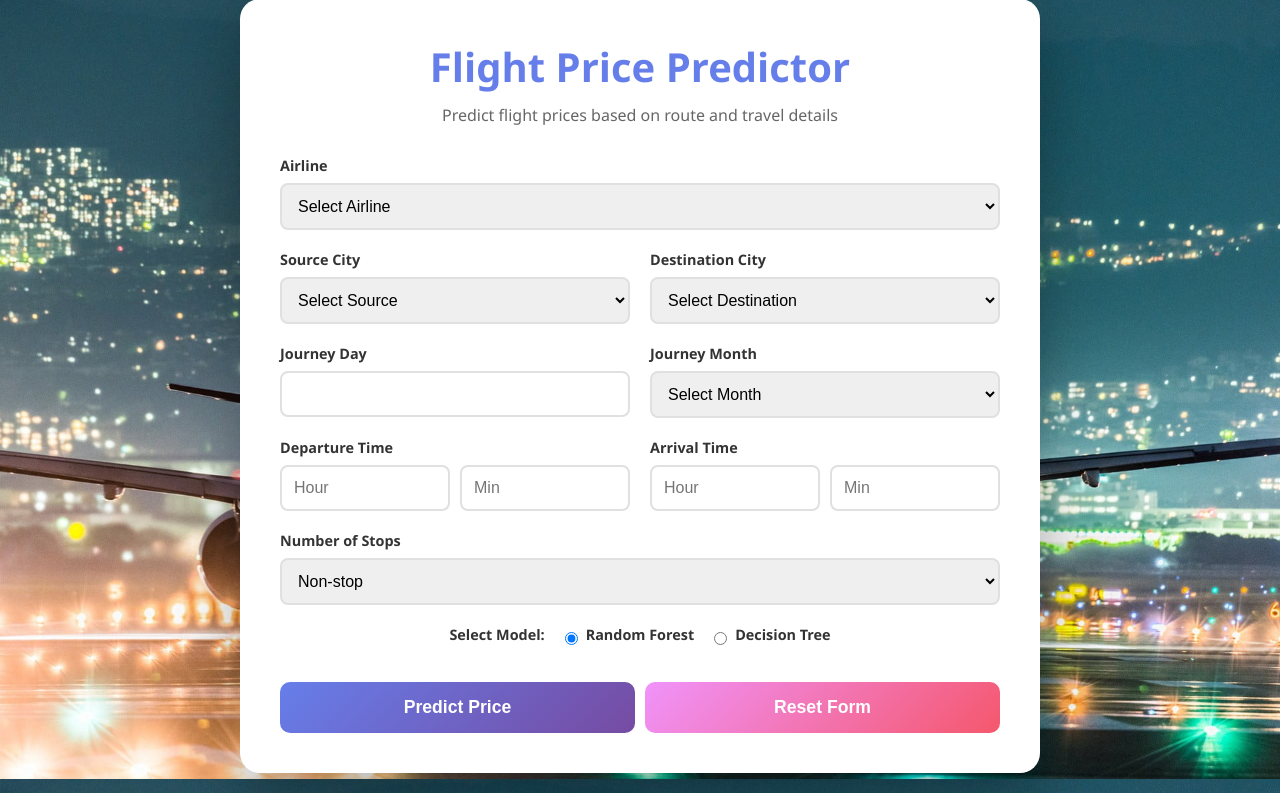
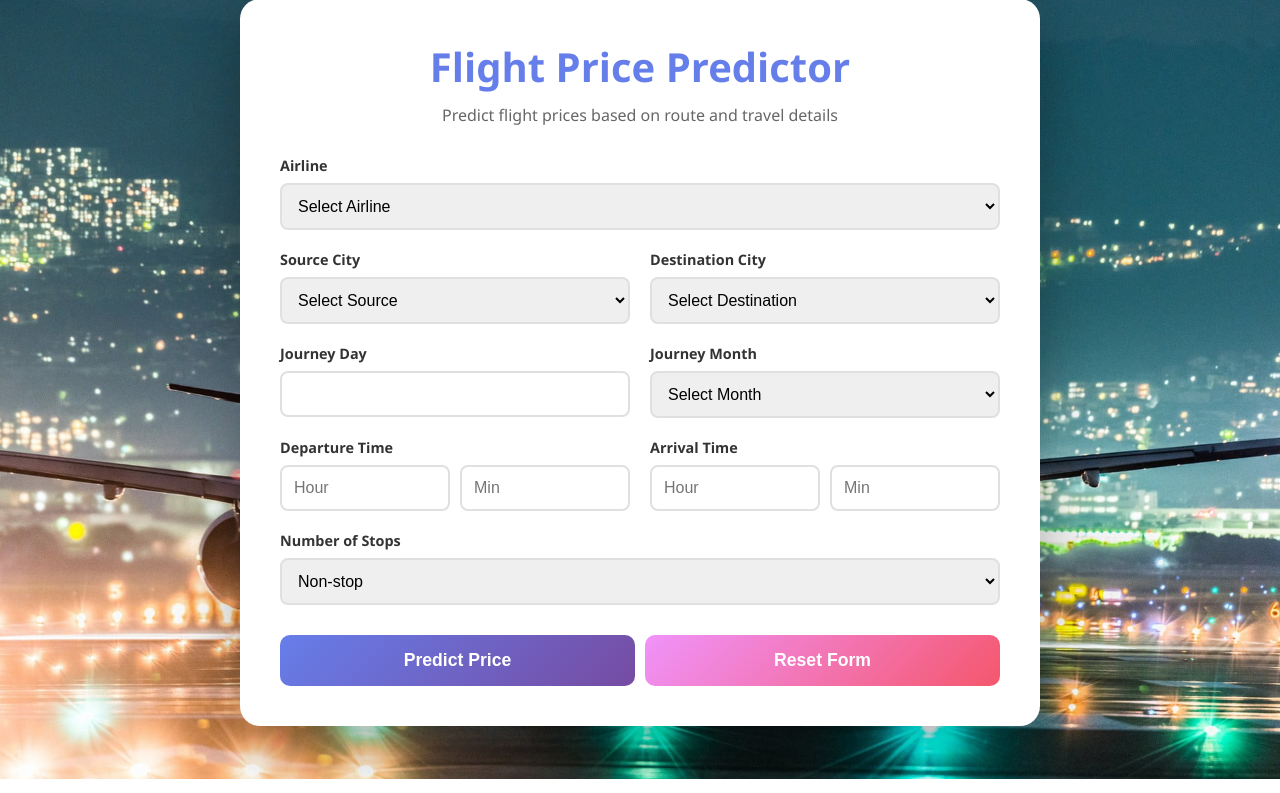
Before and after one commit to berkespetsnaz/Flight_price_prediction_ml_project, a Flask app: page / in a window 1280 px wide. Shown: the part 21-814 px from the top of the page. Run offline with Flask 3, Linux system fonts and the light colour scheme; parts of the project's set-up code (start-up, migrations or seed data) failed here and were passed over.

Commit message:
Now displays both model predictions

```diff
--- a/main.py
+++ b/main.py
@@ -1,9 +1,10 @@
-from flask import Flask, render_template, request, jsonify
+from flask import Flask, render_template, request, jsonify, session
 import pickle
 import pandas as pd
 import numpy as np
 
 app = Flask(__name__)
+app.secret_key = 'your-secret-key-here-change-this-in-production'
 
 # Load the saved models
 with open('tuned_dtr.pkl', 'rb') as file:
@@ -68,10 +69,13 @@ flight_times = {
 
 @app.route('/')
 def index():
+    # Get last form data from session if available
+    last_data = session.get('last_prediction', {})
     return render_template('index.html',
                          airlines=list(airline_dict.keys()),
                          sources=source_cities,
-                         destinations=list(destination_dict.keys()))
+                         destinations=list(destination_dict.keys()),
+                         last_data=last_data)
 
 @app.route('/get_flight_time', methods=['POST'])
 def get_flight_time():
@@ -103,7 +107,20 @@ def predict():
         arrival_hour = int(request.form['arrival_hour'])
         arrival_min = int(request.form['arrival_min'])
         total_stops = int(request.form['total_stops'])
-        model_choice = request.form.get('model', 'rfr')
+
+        # Store form data in session for later use
+        session['last_prediction'] = {
+            'airline': airline,
+            'source': source,
+            'destination': destination,
+            'journey_day': journey_day,
+            'journey_month': journey_month,
+            'departure_hour': departure_hour,
+            'departure_min': departure_min,
+            'arrival_hour': arrival_hour,
+            'arrival_min': arrival_min,
+            'total_stops': total_stops
+        }
 
         # Calculate total minutes
         total_min = (arrival_hour - departure_hour) * 60 + (arrival_min - departure_min)
@@ -134,17 +151,17 @@ def predict():
             'Source_Mumbai': [source_encoded['Mumbai']]
         })
 
-        # Make prediction
-        if model_choice == 'dtr':
-            prediction = dtr_model.predict(input_data)[0]
-            model_name = "Decision Tree Regressor"
-        else:
-            prediction = rfr_model.predict(input_data)[0]
-            model_name = "Random Forest Regressor"
+        # Make predictions with both models
+        rf_prediction = rfr_model.predict(input_data)[0]
+        dt_prediction = dtr_model.predict(input_data)[0]
+
+        # Calculate average prediction
+        avg_prediction = (rf_prediction + dt_prediction) / 2
 
         return render_template('result.html',
-                             prediction=round(prediction, 2),
-                             model=model_name,
+                             rf_prediction=round(rf_prediction, 2),
+                             dt_prediction=round(dt_prediction, 2),
+                             avg_prediction=round(avg_prediction, 2),
                              airline=airline,
                              source=source,
                              destination=destination,
--- a/templates/index.html
+++ b/templates/index.html
@@ -132,24 +132,6 @@
             background: linear-gradient(135deg, #f093fb 0%, #f5576c 100%);
             color: white;
         }
-
-        .model-choice {
-            display: flex;
-            gap: 20px;
-            justify-content: center;
-            margin: 20px 0;
-        }
-
-        .radio-group {
-            display: flex;
-            align-items: center;
-            gap: 8px;
-        }
-
-        input[type="radio"] {
-            width: auto;
-            cursor: pointer;
-        }
     </style>
 </head>
 <body>
@@ -164,7 +146,7 @@
                     <select name="airline" id="airline" required>
                         <option value="">Select Airline</option>
                         {% for airline in airlines %}
-                        <option value="{{ airline }}">{{ airline }}</option>
+                        <option value="{{ airline }}" {% if last_data.get('airline') == airline %}selected{% endif %}>{{ airline }}</option>
                         {% endfor %}
                     </select>
                 </div>
@@ -174,7 +156,7 @@
                     <select name="source" id="source" required>
                         <option value="">Select Source</option>
                         {% for source in sources %}
-                        <option value="{{ source }}">{{ source }}</option>
+                        <option value="{{ source }}" {% if last_data.get('source') == source %}selected{% endif %}>{{ source }}</option>
                         {% endfor %}
                     </select>
                 </div>
@@ -184,76 +166,64 @@
                     <select name="destination" id="destination" required>
                         <option value="">Select Destination</option>
                         {% for dest in destinations %}
-                        <option value="{{ dest }}">{{ dest }}</option>
+                        <option value="{{ dest }}" {% if last_data.get('destination') == dest %}selected{% endif %}>{{ dest }}</option>
                         {% endfor %}
                     </select>
                 </div>
 
                 <div class="form-group">
                     <label for="journey_day">Journey Day</label>
-                    <input type="number" name="journey_day" id="journey_day" min="1" max="31" required>
+                    <input type="number" name="journey_day" id="journey_day" min="1" max="31" value="{{ last_data.get('journey_day', '') }}" required>
                 </div>
 
                 <div class="form-group">
                     <label for="journey_month">Journey Month</label>
                     <select name="journey_month" id="journey_month" required>
                         <option value="">Select Month</option>
-                        <option value="1">January</option>
-                        <option value="2">February</option>
-                        <option value="3">March</option>
-                        <option value="4">April</option>
-                        <option value="5">May</option>
-                        <option value="6">June</option>
-                        <option value="7">July</option>
-                        <option value="8">August</option>
-                        <option value="9">September</option>
-                        <option value="10">October</option>
-                        <option value="11">November</option>
-                        <option value="12">December</option>
+                        <option value="1" {% if last_data.get('journey_month') == 1 %}selected{% endif %}>January</option>
+                        <option value="2" {% if last_data.get('journey_month') == 2 %}selected{% endif %}>February</option>
+                        <option value="3" {% if last_data.get('journey_month') == 3 %}selected{% endif %}>March</option>
+                        <option value="4" {% if last_data.get('journey_month') == 4 %}selected{% endif %}>April</option>
+                        <option value="5" {% if last_data.get('journey_month') == 5 %}selected{% endif %}>May</option>
+                        <option value="6" {% if last_data.get('journey_month') == 6 %}selected{% endif %}>June</option>
+                        <option value="7" {% if last_data.get('journey_month') == 7 %}selected{% endif %}>July</option>
+                        <option value="8" {% if last_data.get('journey_month') == 8 %}selected{% endif %}>August</option>
+                        <option value="9" {% if last_data.get('journey_month') == 9 %}selected{% endif %}>September</option>
+                        <option value="10" {% if last_data.get('journey_month') == 10 %}selected{% endif %}>October</option>
+                        <option value="11" {% if last_data.get('journey_month') == 11 %}selected{% endif %}>November</option>
+                        <option value="12" {% if last_data.get('journey_month') == 12 %}selected{% endif %}>December</option>
                     </select>
                 </div>
 
                 <div class="form-group">
                     <label>Departure Time</label>
                     <div class="time-group">
-                        <input type="number" name="departure_hour" id="departure_hour" placeholder="Hour" min="0" max="23" required>
-                        <input type="number" name="departure_min" id="departure_min" placeholder="Min" min="0" max="59" required>
+                        <input type="number" name="departure_hour" id="departure_hour" placeholder="Hour" min="0" max="23" value="{{ last_data.get('departure_hour', '') }}" required>
+                        <input type="number" name="departure_min" id="departure_min" placeholder="Min" min="0" max="59" value="{{ last_data.get('departure_min', '') }}" required>
                     </div>
                 </div>
 
                 <div class="form-group">
                     <label>Arrival Time</label>
                     <div class="time-group">
-                        <input type="number" name="arrival_hour" id="arrival_hour" placeholder="Hour" min="0" max="23" required>
-                        <input type="number" name="arrival_min" id="arrival_min" placeholder="Min" min="0" max="59" required>
+                        <input type="number" name="arrival_hour" id="arrival_hour" placeholder="Hour" min="0" max="23" value="{{ last_data.get('arrival_hour', '') }}" required>
+                        <input type="number" name="arrival_min" id="arrival_min" placeholder="Min" min="0" max="59" value="{{ last_data.get('arrival_min', '') }}" required>
                     </div>
                 </div>
 
                 <div class="form-group full-width">
                     <label for="total_stops">Number of Stops</label>
                     <select name="total_stops" id="total_stops" required>
-                        <option value="0">Non-stop</option>
-                        <option value="1">1 Stop</option>
-                        <option value="2">2 Stops</option>
-                        <option value="3">3+ Stops</option>
+                        <option value="0" {% if last_data.get('total_stops') == 0 %}selected{% endif %}>Non-stop</option>
+                        <option value="1" {% if last_data.get('total_stops') == 1 %}selected{% endif %}>1 Stop</option>
+                        <option value="2" {% if last_data.get('total_stops') == 2 %}selected{% endif %}>2 Stops</option>
+                        <option value="3" {% if last_data.get('total_stops') == 3 %}selected{% endif %}>3+ Stops</option>
                     </select>
                 </div>
             </div>
 
             <div class="flight-info" id="flightInfo">
                 <p>Estimated Flight Duration: <span id="estimatedTime">--</span></p>
-            </div>
-
-            <div class="model-choice">
-                <label style="font-weight: 600; color: #333;">Select Model:</label>
-                <div class="radio-group">
-                    <input type="radio" name="model" value="rfr" id="rfr" checked>
-                    <label for="rfr">Random Forest</label>
-                </div>
-                <div class="radio-group">
-                    <input type="radio" name="model" value="dtr" id="dtr">
-                    <label for="dtr">Decision Tree</label>
-                </div>
             </div>
 
             <div class="btn-container">
@@ -300,6 +270,13 @@
         sourceSelect.addEventListener('change', updateFlightTime);
         destinationSelect.addEventListener('change', updateFlightTime);
 
+        // Update flight time on page load if source and destination are already selected
+        window.addEventListener('DOMContentLoaded', function() {
+            if (sourceSelect.value && destinationSelect.value) {
+                updateFlightTime();
+            }
+        });
+
         // Reset flight info when form is reset
         document.getElementById('predictionForm').addEventListener('reset', function() {
             flightInfo.classList.remove('show');
```
Also changed, not shown: templates/result.html (+15 -5 lines).
